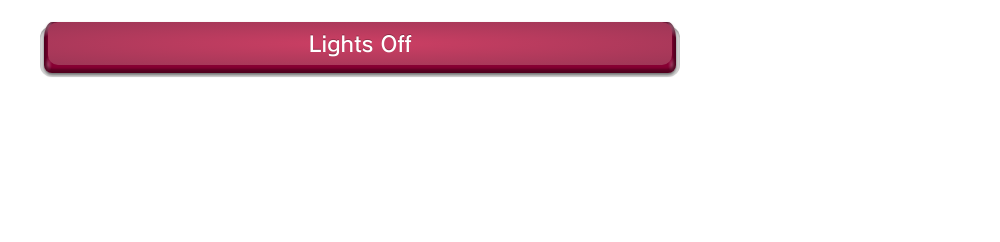
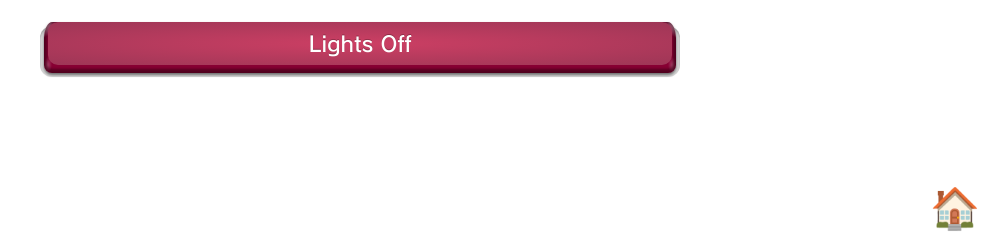
Before and after one commit to dengpilled/CV, a plain HTML site: page theatre.html in a window 1280 px wide. Shown: the part 558-800 px from the top of the page, without its empty margins (280-1280 px from the left). Drawn offline with Linux system fonts and the light colour scheme.

Commit message:
Update theatre.html

```diff
--- a/theatre.html
+++ b/theatre.html
@@ -207,4 +207,7 @@
             </style>
 
             </body>
+            <div style="position: fixed; bottom: 10px; right: 20px; z-index: 1001;">
+                <a href="index" style="color: white; font-size: 30pt;">🏠</a>
+            </div>
             </html>
```
